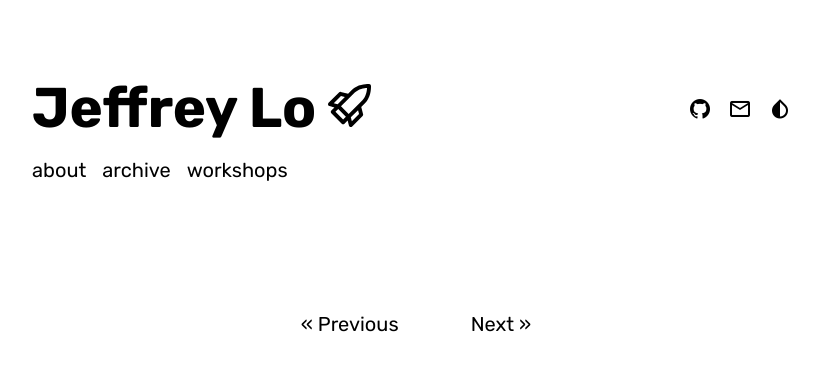
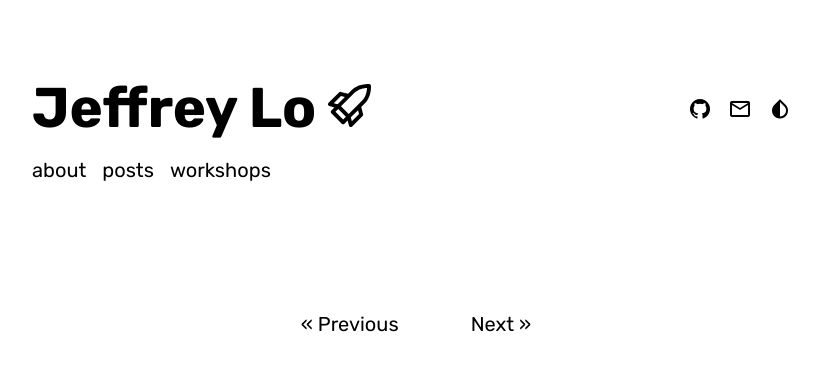
Before and after one commit to jeffreycklo/jeffreycklo.github.io, a Jekyll site: the page built from index.html, in a window 1280 px wide. Shown: the top 371 px of the page, without its empty margins (224-1043 px from the left). Built offline with Jekyll 4.4.1, drawn with Linux system fonts in a browser that asks for light colours; some web fonts are replaced; the list of posts is cut into pages by our own code.

Commit message:
Update header.html

```diff
--- a/_includes/main/header.html
+++ b/_includes/main/header.html
@@ -8,7 +8,7 @@
 
         <ul>
             <li><a href="{{ '/about' | prepend: site.baseurl }}">about</a></li>
-            <li><a href="{{ '/archive' | prepend: site.baseurl }}">archive</a></li>
+            <li><a href="{{ '/posts' | prepend: site.baseurl }}">posts</a></li>
             <li><a href="{{ '/workshops' | prepend: site.baseurl }}">workshops</a></li>
         </ul>
     </div>
```
